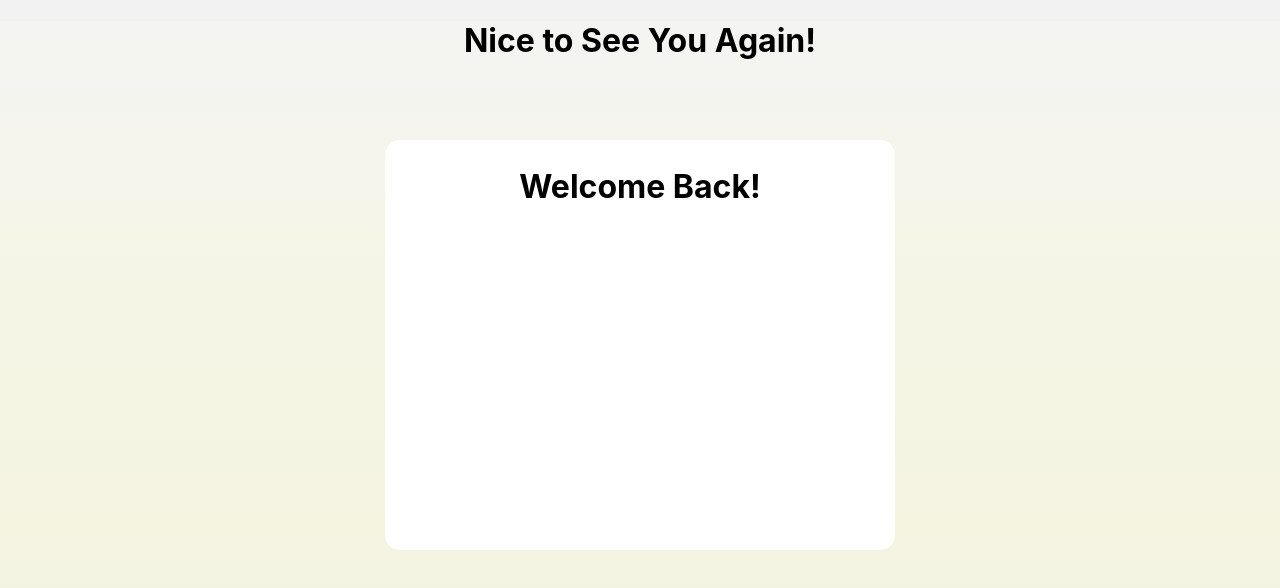
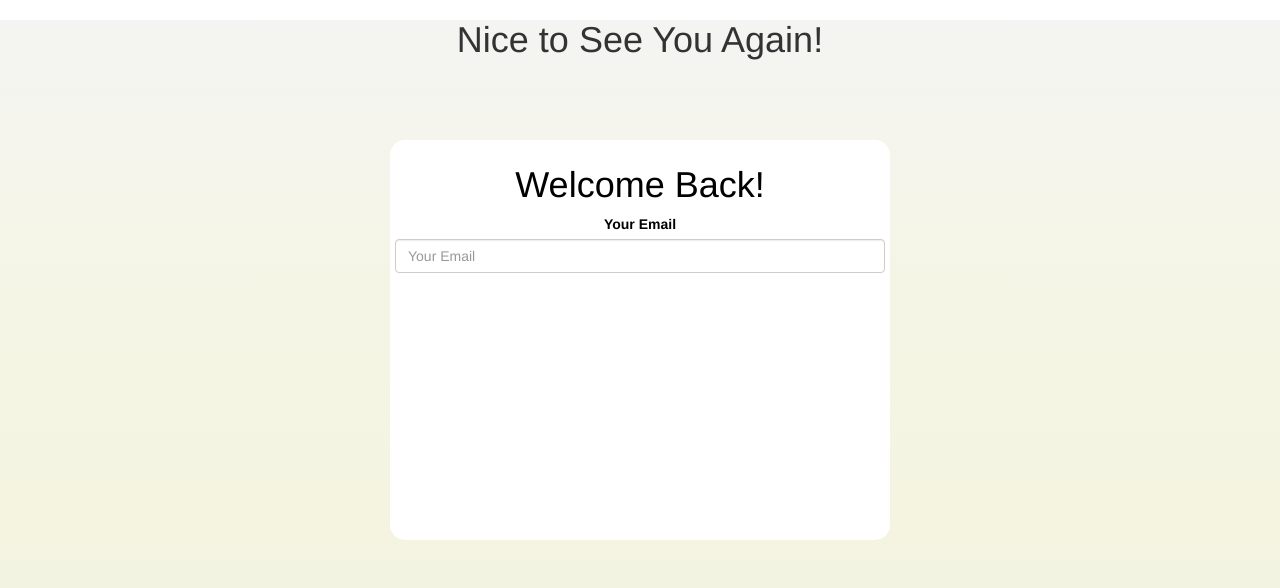
Before and after one commit to bruceabrigo/AppTrack, a React (Create React App) app: page /signin in a window 1280 px wide. Shown: the top 588 px of the page. Built offline with nearby package versions, Linux system fonts and the light colour scheme.

Commit message:
Installed Bootsrap and Added email form to SignIn page

```diff
--- a/package.json
+++ b/package.json
@@ -7,7 +7,9 @@
     "@testing-library/react": "^13.4.0",
     "@testing-library/user-event": "^13.5.0",
     "axios": "^1.4.0",
+    "bootstrap": "^3.4.1",
     "react": "^18.2.0",
+    "react-bootstrap": "^2.8.0",
     "react-dom": "^18.2.0",
     "react-router-dom": "^6.14.1",
     "react-scripts": "5.0.1",
--- a/src/components/auth/login.js
+++ b/src/components/auth/login.js
@@ -2,6 +2,8 @@ import React, { useState } from "react";
 import { useNavigate } from "react-router-dom";
 import { signIn } from "../../api/auth";
 import './login.scss'
+
+import Form from 'react-bootstrap/Form'
 
 const LogIn = (props) => {
     const [email, setEmail] = useState('')
@@ -36,6 +38,19 @@ const LogIn = (props) => {
             <h1 className="greeting">Nice to See You Again!</h1>
             <div className="login">
                 <h1>Welcome Back!</h1>
+                    <Form onSubmit={onLogIn}>
+                        <Form.Group controlId='email'>
+                            <Form.Label>Your Email</Form.Label>
+                            <Form.Control
+                                required
+                                type='email'
+                                name='email'
+                                value={email}
+                                placeholder='Your Email'
+                                onChange={e => setEmail(e.target.value)}
+                            />
+                        </Form.Group>
+                    </Form>
             </div>
         </div>
     )
--- a/src/index.js
+++ b/src/index.js
@@ -3,6 +3,7 @@ import ReactDOM from 'react-dom';
 import './index.css';
 import App from './App';
 import { BrowserRouter } from 'react-router-dom'
+import 'bootstrap/dist/css/bootstrap.min.css'
 
 ReactDOM.render(
   <BrowserRouter>
```
Also changed, not shown: 1 other file (tests, documents, lock files or other folders).
